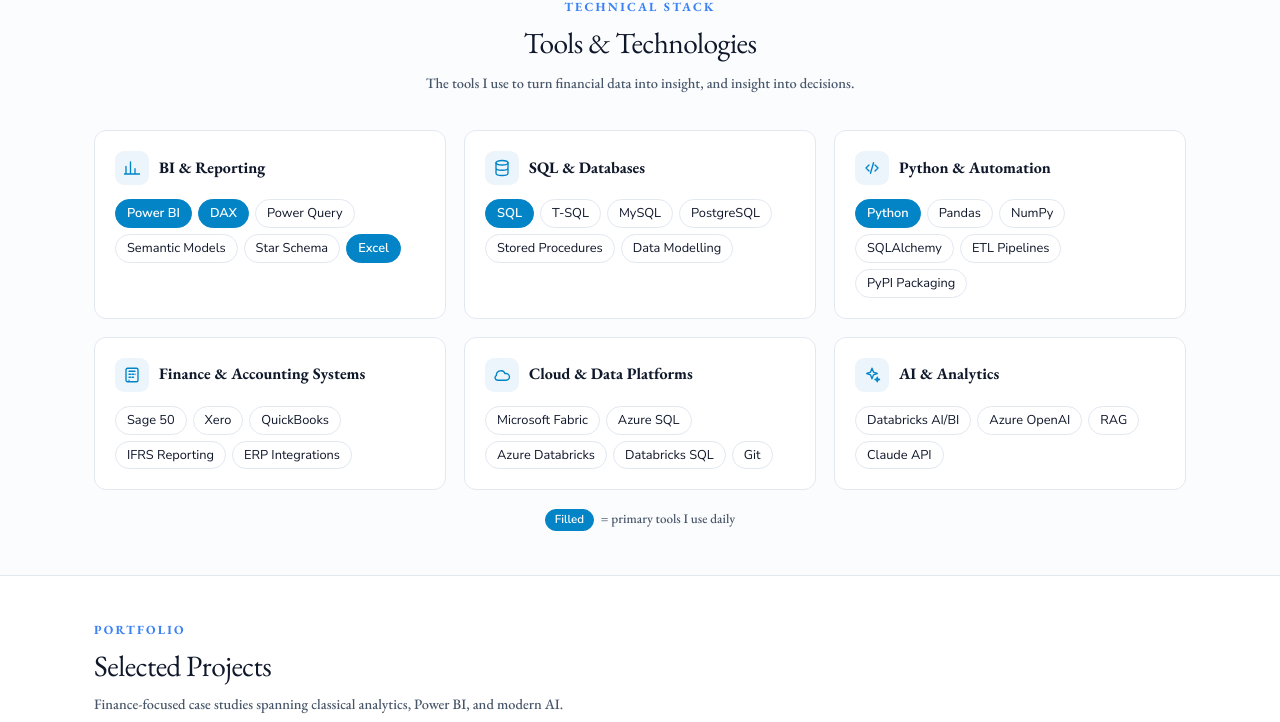
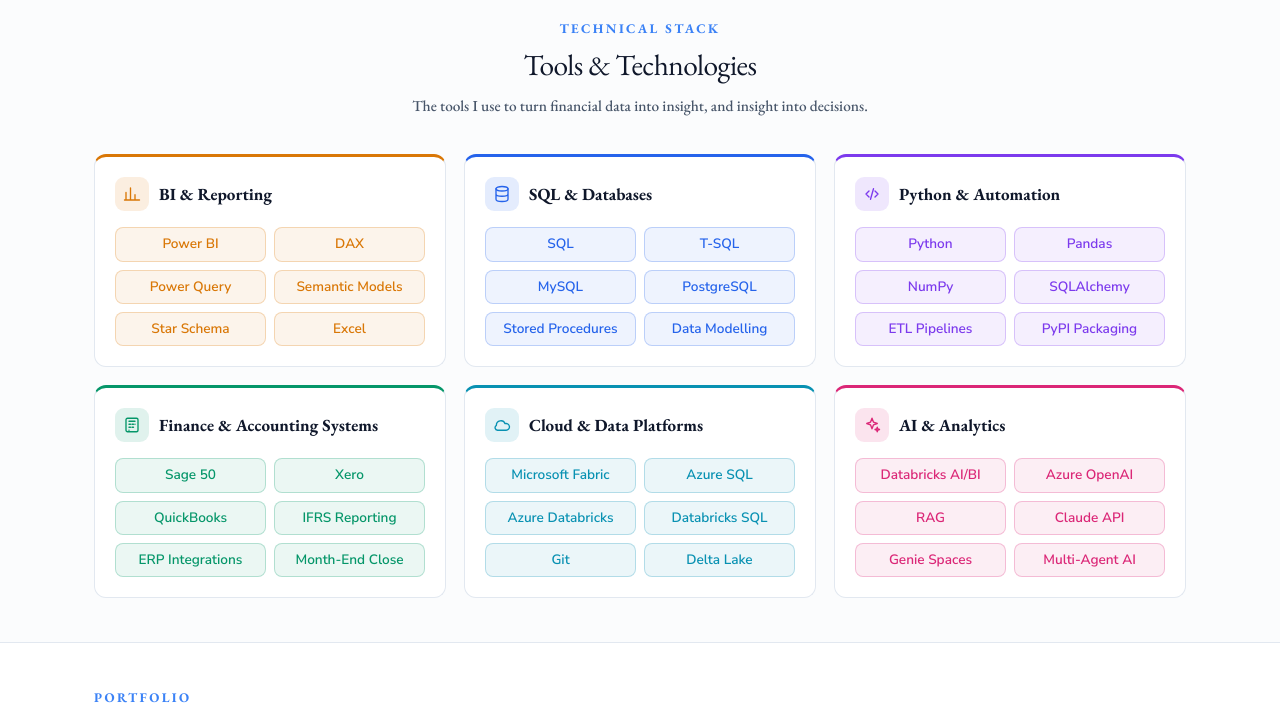
Before and after one commit to TeslimAdeyanju/TeslimAdeyanju.github.io, a plain HTML site: page index.html in a window 1280 px wide. Shown: the part 1486-2208 px from the top of the page. Drawn offline with nearby package versions, Linux system fonts and the light colour scheme.

Commit message:
Larger base text; colour-coded, evenly aligned Tools section
- Base font 16px -> 17px (all rem sizes scale proportionally)
- Tools & Technologies: per-category accent colours, two-column tag grid,
  six tools per card (added Month-End Close, Delta Lake, Genie Spaces,
  Multi-Agent AI); removed "filled = primary" styling and legend

Co-Authored-By: Claude Opus 5.5 <noreply@anthropic.com>

```diff
--- a/assets/css/styles.css
+++ b/assets/css/styles.css
@@ -32,14 +32,14 @@
   --sh-blue: 0 8px 32px rgba(59,130,246,.25);
 }
 
-html { scroll-behavior: smooth; font-size: 100%; }
+html { scroll-behavior: smooth; font-size: 106.25%; } /* 17px base */
 body {
   font-family: var(--font);
   font-weight: 500;
   background: var(--white);
   color: var(--dark);
   line-height: 1.6;
-  font-size: 16.5px;
+  font-size: 17.5px;
   -webkit-font-smoothing: antialiased;
 }
 a { color: var(--blue); text-decoration: none; }
@@ -975,43 +975,57 @@ a:hover { text-decoration: underline; }
   .xp-li + .xp-li::before { content: none; }
 }
 
-/* Tools & Technologies: category cards with scannable tool tags (.tk-key = primary tools) */
+/* Tools & Technologies: six category cards, each with its own accent colour
+   (--tk); tags sit in an even two-column grid so rows line up across cards. */
 .tk-grid { display: grid; grid-template-columns: repeat(3, minmax(0, 1fr)); gap: 18px; }
+.tk-bi    { --tk: #D97706; }
+.tk-sql   { --tk: #2563EB; }
+.tk-py    { --tk: #7C3AED; }
+.tk-fin   { --tk: #059669; }
+.tk-cloud { --tk: #0891B2; }
+.tk-ai    { --tk: #DB2777; }
+[data-theme="dark"] .tk-bi    { --tk: #FBBF24; }
+[data-theme="dark"] .tk-sql   { --tk: #60A5FA; }
+[data-theme="dark"] .tk-py    { --tk: #A78BFA; }
+[data-theme="dark"] .tk-fin   { --tk: #34D399; }
+[data-theme="dark"] .tk-cloud { --tk: #22D3EE; }
+[data-theme="dark"] .tk-ai    { --tk: #F472B6; }
 .tk-card {
   background: var(--sx-card);
   border: 1px solid var(--sx-border);
+  border-top: 3px solid var(--tk);
   border-radius: 12px;
   padding: 20px;
   transition: transform .25s ease, box-shadow .25s ease, border-color .25s ease;
 }
-.tk-card:hover { transform: translateY(-4px); box-shadow: var(--sx-shadow); border-color: var(--sx-accent); }
-.tk-hd { display: flex; align-items: center; gap: 10px; margin-bottom: 14px; }
+.tk-card:hover { transform: translateY(-4px); box-shadow: var(--sx-shadow); border-color: var(--tk); }
+.tk-hd { display: flex; align-items: center; gap: 10px; margin-bottom: 16px; }
 .tk-icon {
   width: 34px; height: 34px; flex-shrink: 0;
   border-radius: 9px;
   display: flex; align-items: center; justify-content: center;
-  background: var(--sx-accent-soft); color: var(--sx-accent);
+  background: color-mix(in srgb, var(--tk) 12%, transparent);
+  color: var(--tk);
 }
 .tk-icon svg { width: 18px; height: 18px; }
 .tk-title { font-size: 1rem; font-weight: 700; color: var(--sx-text); line-height: 1.3; }
-.tk-tags { list-style: none; padding: 0; margin: 0; display: flex; flex-wrap: wrap; gap: 6px; }
+.tk-tags { list-style: none; padding: 0; margin: 0; display: grid; grid-template-columns: 1fr 1fr; gap: 8px; }
 .tk-tag {
   font-family: 'Avenir Next', Avenir, 'Nunito Sans', system-ui, -apple-system, 'Segoe UI', sans-serif;
-  font-size: .8rem; font-weight: 500; line-height: 1;
-  padding: 7px 11px; border-radius: 999px;
-  color: var(--sx-text);
-  background: transparent;
-  border: 1px solid var(--sx-border);
-}
-.tk-tag.tk-key { background: var(--sx-accent); border-color: var(--sx-accent); color: #fff; font-weight: 600; }
-[data-theme="dark"] .tk-tag.tk-key { color: #0B1120; }
-.tk-legend { text-align: center; margin-top: 18px; font-size: .82rem; color: var(--sx-muted); }
-.tk-legend .tk-tag { display: inline-block; margin-right: 4px; padding: 4px 9px; font-size: .72rem; }
+  font-size: .8rem; font-weight: 600; line-height: 1.2;
+  padding: 8px 10px; border-radius: 8px;
+  text-align: center;
+  color: var(--tk);
+  background: color-mix(in srgb, var(--tk) 8%, transparent);
+  border: 1px solid color-mix(in srgb, var(--tk) 25%, transparent);
+  white-space: nowrap; overflow: hidden; text-overflow: ellipsis;
+}
 @media (max-width: 1024px) { .tk-grid { grid-template-columns: repeat(2, minmax(0, 1fr)); } }
 @media (max-width: 600px) {
   .tk-grid { grid-template-columns: 1fr; gap: 12px; }
   .tk-card { padding: 16px; }
   .tk-card:hover { transform: none; }
+  .tk-tag { white-space: normal; overflow: visible; display: flex; align-items: center; justify-content: center; }
 }
 
 /* Certifications: a few large badge cards (reference: nikitakumari2.github.io) */
--- a/index.html
+++ b/index.html
@@ -184,32 +184,31 @@
         <p class="s-sub">The tools I use to turn financial data into insight, and insight into decisions.</p>
       </div>
       <div class="tk-grid">
-        <article class="tk-card scroll-reveal" style="transition-delay:0.00s">
+        <article class="tk-card tk-bi scroll-reveal" style="transition-delay:0.00s">
           <div class="tk-hd"><span class="tk-icon"><svg viewBox="0 0 24 24" fill="none" stroke="currentColor" stroke-width="1.8" stroke-linecap="round" stroke-linejoin="round" aria-hidden="true"><path d="M4 20V10M10 20V4M16 20v-7M22 20H2"/></svg></span><h3 class="tk-title">BI &amp; Reporting</h3></div>
-          <ul class="tk-tags"><li class="tk-tag tk-key">Power BI</li><li class="tk-tag tk-key">DAX</li><li class="tk-tag">Power Query</li><li class="tk-tag">Semantic Models</li><li class="tk-tag">Star Schema</li><li class="tk-tag tk-key">Excel</li></ul>
+          <ul class="tk-tags"><li class="tk-tag">Power BI</li><li class="tk-tag">DAX</li><li class="tk-tag">Power Query</li><li class="tk-tag">Semantic Models</li><li class="tk-tag">Star Schema</li><li class="tk-tag">Excel</li></ul>
         </article>
-        <article class="tk-card scroll-reveal" style="transition-delay:0.05s">
+        <article class="tk-card tk-sql scroll-reveal" style="transition-delay:0.05s">
           <div class="tk-hd"><span class="tk-icon"><svg viewBox="0 0 24 24" fill="none" stroke="currentColor" stroke-width="1.8" stroke-linecap="round" stroke-linejoin="round" aria-hidden="true"><ellipse cx="12" cy="5" rx="8" ry="3"/><path d="M4 5v14c0 1.7 3.6 3 8 3s8-1.3 8-3V5M4 12c0 1.7 3.6 3 8 3s8-1.3 8-3"/></svg></span><h3 class="tk-title">SQL &amp; Databases</h3></div>
-          <ul class="tk-tags"><li class="tk-tag tk-key">SQL</li><li class="tk-tag">T-SQL</li><li class="tk-tag">MySQL</li><li class="tk-tag">PostgreSQL</li><li class="tk-tag">Stored Procedures</li><li class="tk-tag">Data Modelling</li></ul>
+          <ul class="tk-tags"><li class="tk-tag">SQL</li><li class="tk-tag">T-SQL</li><li class="tk-tag">MySQL</li><li class="tk-tag">PostgreSQL</li><li class="tk-tag">Stored Procedures</li><li class="tk-tag">Data Modelling</li></ul>
         </article>
-        <article class="tk-card scroll-reveal" style="transition-delay:0.10s">
+        <article class="tk-card tk-py scroll-reveal" style="transition-delay:0.10s">
           <div class="tk-hd"><span class="tk-icon"><svg viewBox="0 0 24 24" fill="none" stroke="currentColor" stroke-width="1.8" stroke-linecap="round" stroke-linejoin="round" aria-hidden="true"><path d="m8 8-4 4 4 4M16 8l4 4-4 4M14 5l-4 14"/></svg></span><h3 class="tk-title">Python &amp; Automation</h3></div>
-          <ul class="tk-tags"><li class="tk-tag tk-key">Python</li><li class="tk-tag">Pandas</li><li class="tk-tag">NumPy</li><li class="tk-tag">SQLAlchemy</li><li class="tk-tag">ETL Pipelines</li><li class="tk-tag">PyPI Packaging</li></ul>
+          <ul class="tk-tags"><li class="tk-tag">Python</li><li class="tk-tag">Pandas</li><li class="tk-tag">NumPy</li><li class="tk-tag">SQLAlchemy</li><li class="tk-tag">ETL Pipelines</li><li class="tk-tag">PyPI Packaging</li></ul>
         </article>
-        <article class="tk-card scroll-reveal" style="transition-delay:0.15s">
+        <article class="tk-card tk-fin scroll-reveal" style="transition-delay:0.15s">
           <div class="tk-hd"><span class="tk-icon"><svg viewBox="0 0 24 24" fill="none" stroke="currentColor" stroke-width="1.8" stroke-linecap="round" stroke-linejoin="round" aria-hidden="true"><rect x="4" y="3" width="16" height="18" rx="2"/><path d="M8 7h8M8 11h2M12 11h2M16 11h0M8 15h2M12 15h2M8 19h0"/></svg></span><h3 class="tk-title">Finance &amp; Accounting Systems</h3></div>
-          <ul class="tk-tags"><li class="tk-tag">Sage 50</li><li class="tk-tag">Xero</li><li class="tk-tag">QuickBooks</li><li class="tk-tag">IFRS Reporting</li><li class="tk-tag">ERP Integrations</li></ul>
+          <ul class="tk-tags"><li class="tk-tag">Sage 50</li><li class="tk-tag">Xero</li><li class="tk-tag">QuickBooks</li><li class="tk-tag">IFRS Reporting</li><li class="tk-tag">ERP Integrations</li><li class="tk-tag">Month-End Close</li></ul>
         </article>
-        <article class="tk-card scroll-reveal" style="transition-delay:0.20s">
+        <article class="tk-card tk-cloud scroll-reveal" style="transition-delay:0.20s">
           <div class="tk-hd"><span class="tk-icon"><svg viewBox="0 0 24 24" fill="none" stroke="currentColor" stroke-width="1.8" stroke-linecap="round" stroke-linejoin="round" aria-hidden="true"><path d="M17.5 19a4.5 4.5 0 1 0-1.4-8.8A6 6 0 0 0 4.5 12.5 3.5 3.5 0 0 0 6 19h11.5z"/></svg></span><h3 class="tk-title">Cloud &amp; Data Platforms</h3></div>
-          <ul class="tk-tags"><li class="tk-tag">Microsoft Fabric</li><li class="tk-tag">Azure SQL</li><li class="tk-tag">Azure Databricks</li><li class="tk-tag">Databricks SQL</li><li class="tk-tag">Git</li></ul>
+          <ul class="tk-tags"><li class="tk-tag">Microsoft Fabric</li><li class="tk-tag">Azure SQL</li><li class="tk-tag">Azure Databricks</li><li class="tk-tag">Databricks SQL</li><li class="tk-tag">Git</li><li class="tk-tag">Delta Lake</li></ul>
         </article>
-        <article class="tk-card scroll-reveal" style="transition-delay:0.25s">
+        <article class="tk-card tk-ai scroll-reveal" style="transition-delay:0.25s">
           <div class="tk-hd"><span class="tk-icon"><svg viewBox="0 0 24 24" fill="none" stroke="currentColor" stroke-width="1.8" stroke-linecap="round" stroke-linejoin="round" aria-hidden="true"><path d="M12 3l1.9 5.1L19 10l-5.1 1.9L12 17l-1.9-5.1L5 10l5.1-1.9L12 3zM19 15l.8 2.2L22 18l-2.2.8L19 21l-.8-2.2L16 18l2.2-.8L19 15z"/></svg></span><h3 class="tk-title">AI &amp; Analytics</h3></div>
-          <ul class="tk-tags"><li class="tk-tag">Databricks AI/BI</li><li class="tk-tag">Azure OpenAI</li><li class="tk-tag">RAG</li><li class="tk-tag">Claude API</li></ul>
+          <ul class="tk-tags"><li class="tk-tag">Databricks AI/BI</li><li class="tk-tag">Azure OpenAI</li><li class="tk-tag">RAG</li><li class="tk-tag">Claude API</li><li class="tk-tag">Genie Spaces</li><li class="tk-tag">Multi-Agent AI</li></ul>
         </article>
       </div>
-      <p class="tk-legend"><span class="tk-tag tk-key">Filled</span> = primary tools I use daily</p>
     </div>
   </section>
 
```
Also changed, not shown: 1 other file.
